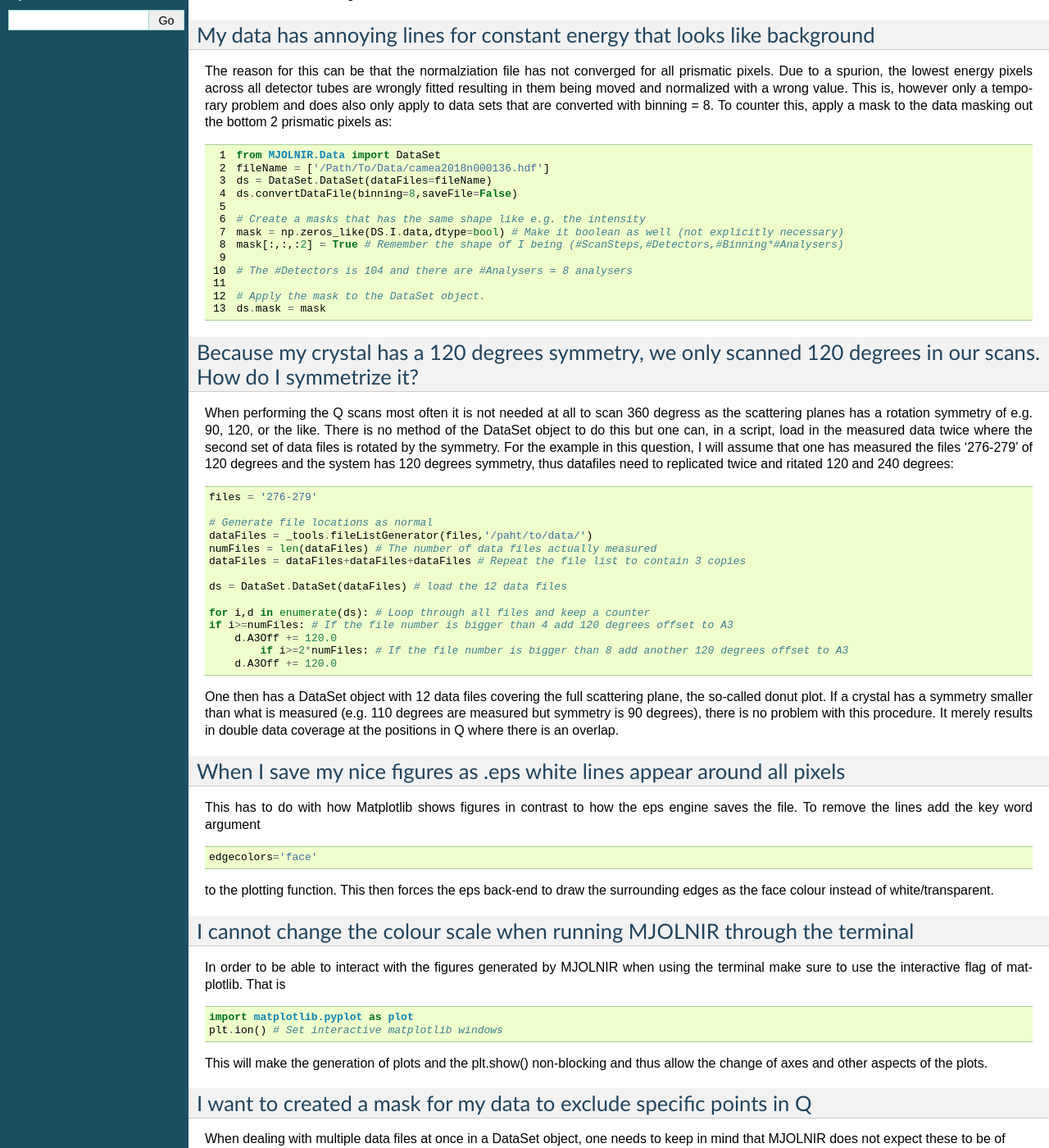
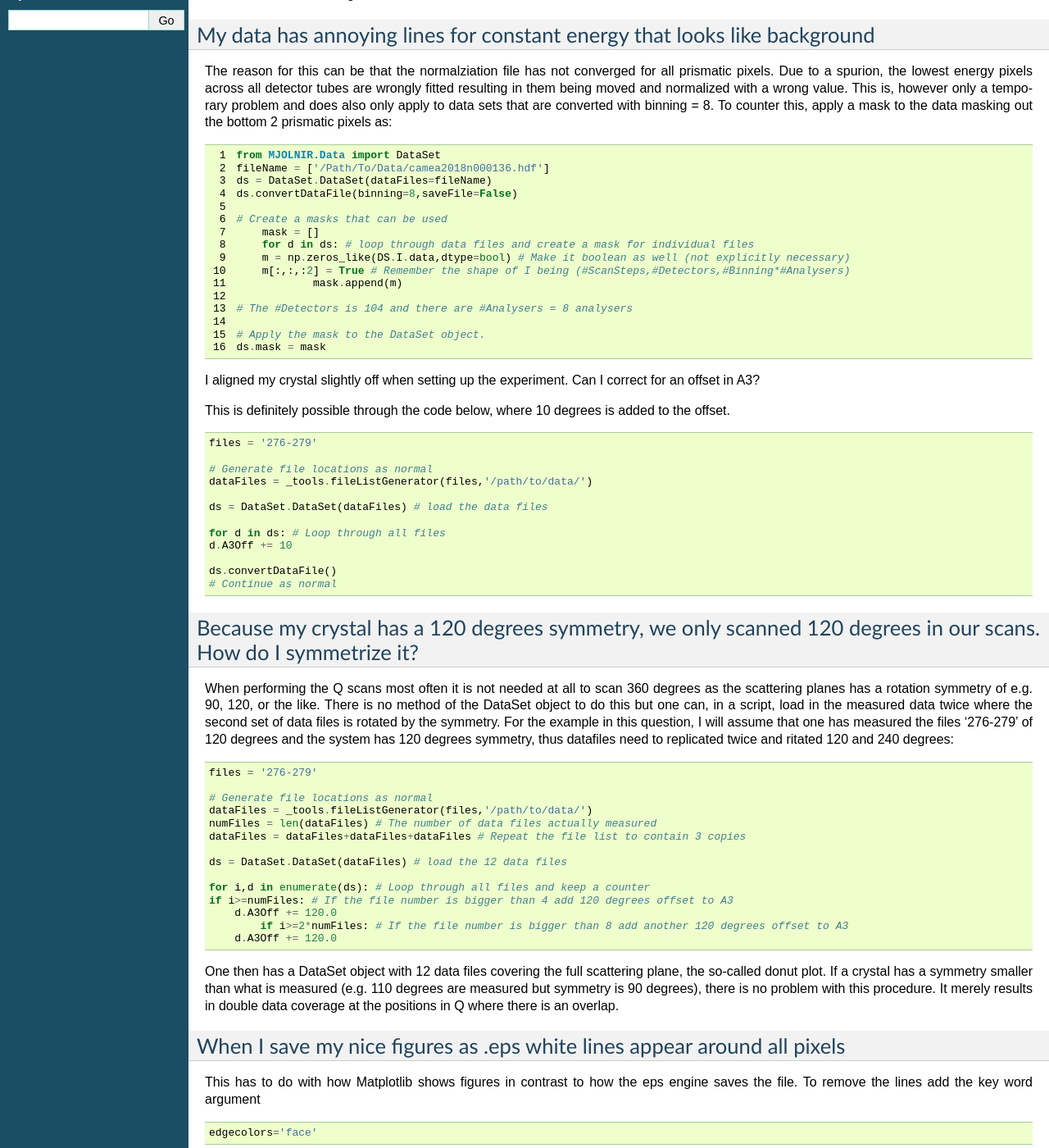
Before and after one commit to MJOLNIRPackage/MJOLNIR, a Sphinx documentation site: the page built from docs/faq.rst, in a window 1280 px wide and 1400 px high, scrolled down 832 px. Shown: the whole window at 82% size. Built offline with Sphinx 7.4.7, drawn with Linux system fonts in a browser that asks for light colours.

Commit message:
Update and add A3 offset example

```diff
--- a/docs/faq.rst
+++ b/docs/faq.rst
@@ -62,9 +62,12 @@ the bottom 2 prismatic pixels as:
     ds = DataSet.DataSet(dataFiles=fileName)
     ds.convertDataFile(binning=8,saveFile=False)
 
-    # Create a masks that has the same shape like e.g. the intensity
-    mask = np.zeros_like(DS.I.data,dtype=bool) # Make it boolean as well (not explicitly necessary)
-    mask[:,:,:2] = True # Remember the shape of I being (#ScanSteps,#Detectors,#Binning*#Analysers)
+    # Create a masks that can be used
+	mask = []
+	for d in ds: # loop through data files and create a mask for individual files
+    	m = np.zeros_like(DS.I.data,dtype=bool) # Make it boolean as well (not explicitly necessary)
+    	m[:,:,:2] = True # Remember the shape of I being (#ScanSteps,#Detectors,#Binning*#Analysers)
+		mask.append(m)
 
     # The #Detectors is 104 and there are #Analysers = 8 analysers
 
@@ -72,10 +75,29 @@ the bottom 2 prismatic pixels as:
     ds.mask = mask
 
 
+I aligned my crystal slightly off when setting up the experiment. Can I correct for an offset in A3?
+
+This is definitely possible through the code below, where 10 degrees is added to the offset.
+
+.. code-block:: python
+
+	files = '276-279'
+
+	# Generate file locations as normal
+	dataFiles = _tools.fileListGenerator(files,'/path/to/data/')
+
+	ds = DataSet.DataSet(dataFiles) # load the data files
+
+	for d in ds: # Loop through all files
+    	d.A3Off += 10
+
+	ds.convertDataFile()
+	# Continue as normal
+
 Because my crystal has a 120 degrees symmetry, we only scanned 120 degrees in our scans. How do I symmetrize it?
 ^^^^^^^^^^^^^^^^^^^^^^^^^^^^^^^^^^^^^^^^^^^^^^^^^^^^^^^^^^^^^^^^^^^^^^^^^^^^^^^^^^^^^^^^^^^^^^^^^^^^^^^^^^^^^^^^
 
-When performing the Q scans most often it is not needed at all to scan 360 degress as the scattering planes has a rotation symmetry of e.g. 90, 120, or the like. There is no method of the DataSet object to do this but
+When performing the Q scans most often it is not needed at all to scan 360 degrees as the scattering planes has a rotation symmetry of e.g. 90, 120, or the like. There is no method of the DataSet object to do this but
 one can, in a script, load in the measured data twice where the second set of data files is rotated by the symmetry. For the example in this question, I will assume that one has measured the files '276-279' of 120 degrees and the system has 120 degrees symmetry, thus datafiles need to replicated twice and ritated 120 and 240 degrees:
 
 .. code-block:: python
@@ -83,7 +105,7 @@ one can, in a script, load in the measured data twice where the second set of da
 	files = '276-279'
 
 	# Generate file locations as normal
-	dataFiles = _tools.fileListGenerator(files,'/paht/to/data/')
+	dataFiles = _tools.fileListGenerator(files,'/path/to/data/')
 	numFiles = len(dataFiles) # The number of data files actually measured
 	dataFiles = dataFiles+dataFiles+dataFiles # Repeat the file list to contain 3 copies
 
```
Also changed, not shown: other parts of docs/faq.rst (+1 -0 lines).
